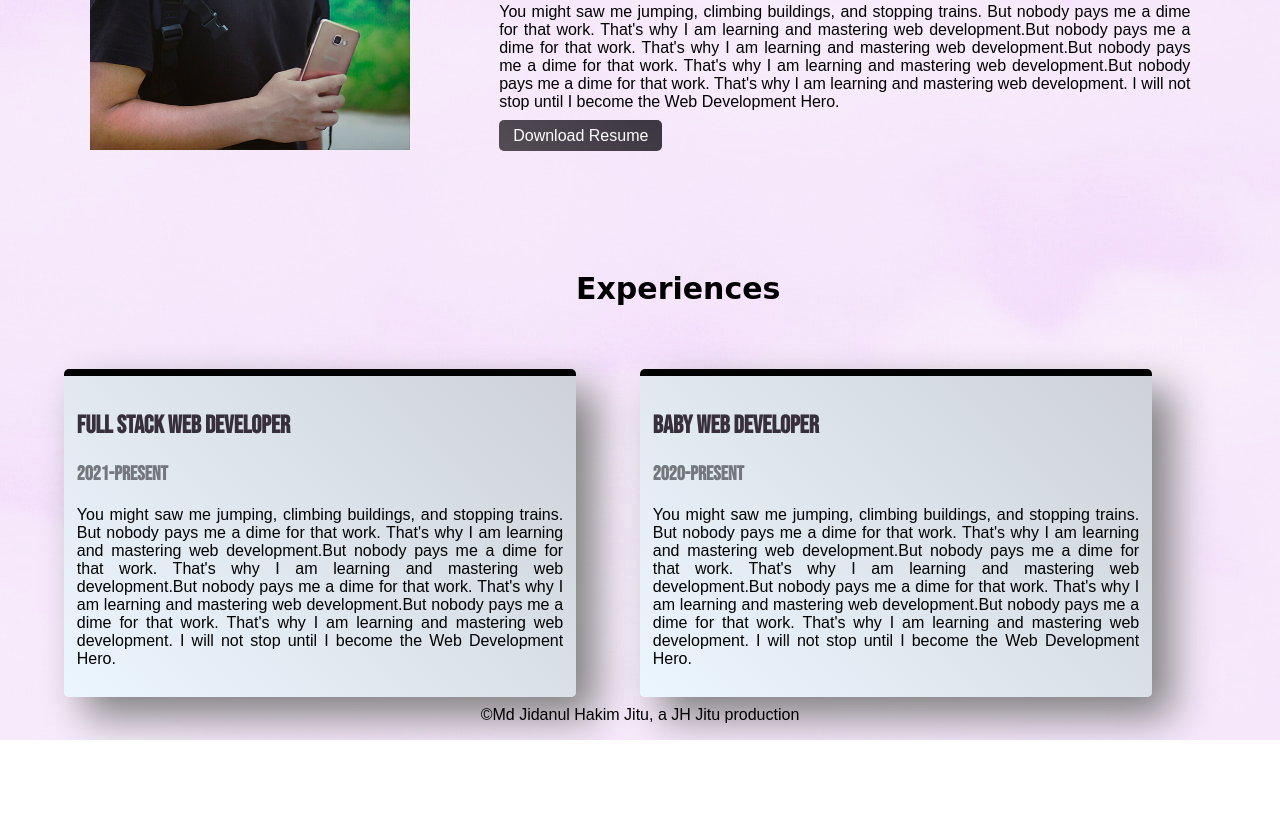
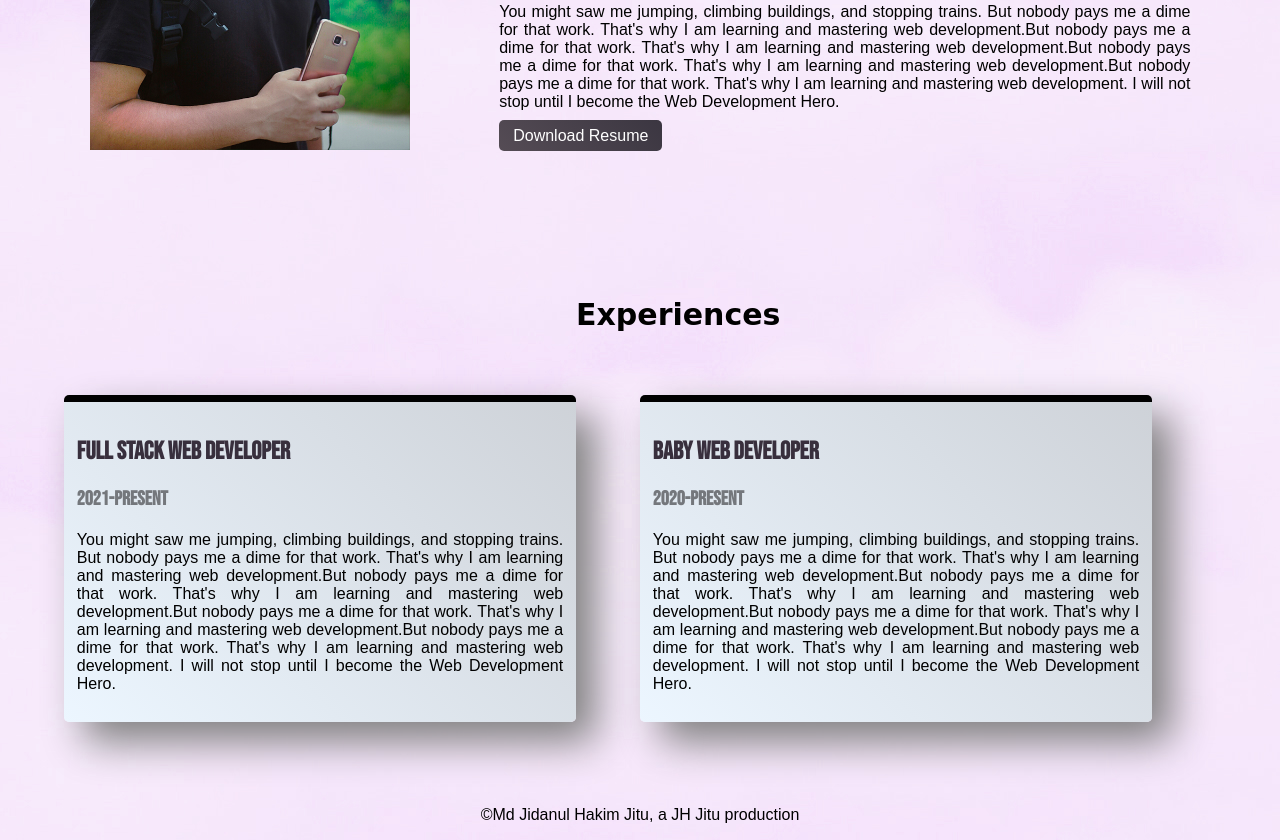
Before and after one commit to JH-Jitu/portfolio, a plain HTML site: page index.html in a window 1280 px wide. Shown: the part 816-1656 px from the top of the page. Before the commit the page ends 1556 px from the top, so only its background shows below. Drawn offline with Linux system fonts and the light colour scheme; a web font is replaced by a local one.

Commit message:
up3'
git commit -mup3

git commit -m"update5"

git commit -m"up3

```diff
--- a/style.css
+++ b/style.css
@@ -89,7 +89,7 @@ section{
 }
 
 .exp-area{
-    margin-top: 8%;
+    margin-top: 10%;
 }
 .experience{
     margin-top: 1%;
@@ -113,3 +113,6 @@ section{
     background-image: linear-gradient(45deg, rgb(236, 246, 255), rgb(206, 210, 216));
     border-image-slice: 1;
 }
+footer p{
+    margin-top: 90px;
+}
```
